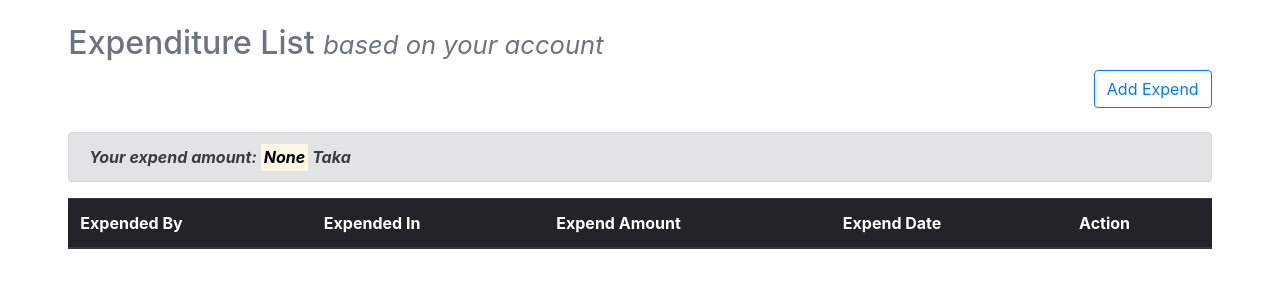
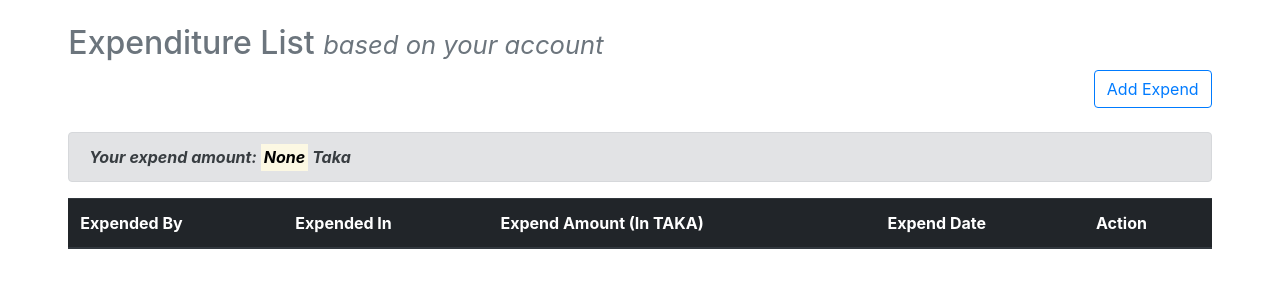
Before and after one commit to dev-fahim/marvelous, a Django app: page /accounts/expenditure/ in a window 1280 px wide. Shown: the part 56-356 px from the top of the page. Run offline with Django 3.2, Linux system fonts and the light colour scheme; lists and menus that the app fills with data are empty; some libraries are stand-ins or nearby versions.

Commit message:
Update expend_list.html

```diff
--- a/account/templates/expend/expend_list.html
+++ b/account/templates/expend/expend_list.html
@@ -22,7 +22,7 @@
                     <tr>
                         <th>Expended By</th>
                         <th>Expended In</th>
-                        <th>Expend Amount</th>
+                        <th>Expend Amount (In TAKA)</th>
                         <th>Expend Date</th>
                         <th>Action</th>
                     </tr>
```
